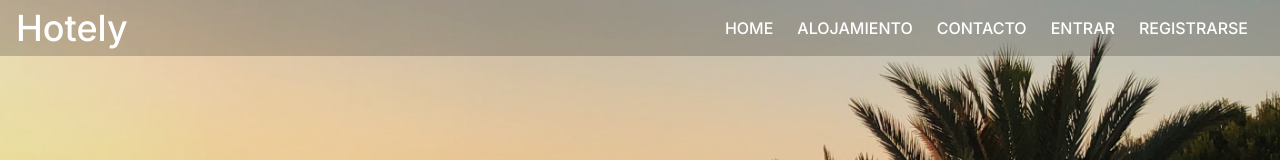
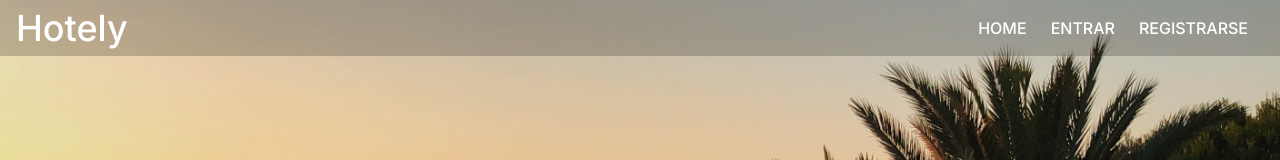
Before and after one commit to No-Country/c3-g66-t-front, a React app: page / in a window 1280 px wide. Shown: the top 160 px of the page. Built offline with nearby package versions, Linux system fonts and the light colour scheme; no server answers; a script that the page names is missing; a web font is replaced by a local one.

Commit message:
Cambios en el nav

```diff
--- a/src/components/organisms/Navbar/Navbar.js
+++ b/src/components/organisms/Navbar/Navbar.js
@@ -30,8 +30,6 @@ const Navbar = () => {
 
                 <ul className="hidden md:flex gap-6 p-4 uppercase">
                     <li><Link to="/" className="hover:text-amber-400 hover:border-b-2 border-amber-400">Home</Link></li>
-                    <li><Link to="/hotels" className="hover:text-amber-400 hover:border-b-2 border-amber-400">Alojamiento</Link></li>
-                    <li><Link to="/" className="hover:text-amber-400 hover:border-b-2 border-amber-400">Contacto</Link></li>
                     {
                         foundUser.user.user ? <li><button onClick={handleLogout}>LOGOUT</button></li> :
                         <>
```
Also changed, not shown: src/assets/main.css.
